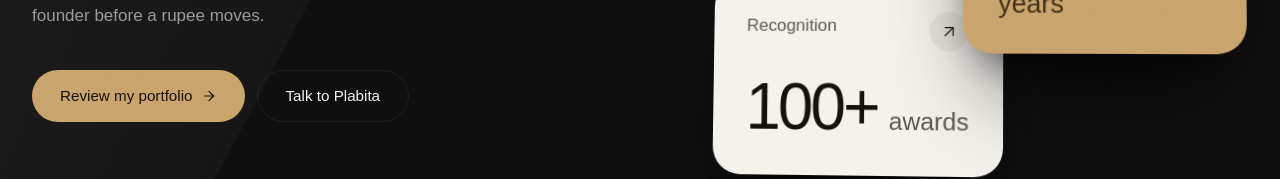
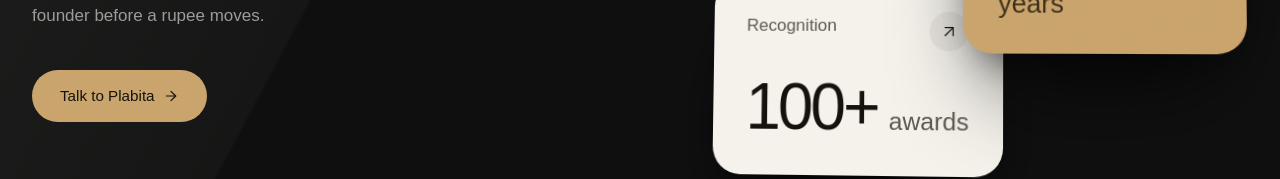
Before and after one commit to priyadarshiakshat94-art/akshfinserv, a Next.js app: page / in a window 1280 px wide. Shown: the part 507-686 px from the top of the page. Built offline with nearby package versions, Linux system fonts and the light colour scheme; no server answers; a web font is replaced by a local one.

Commit message:
Hero button: Talk to Plabita
Co-Authored-By: Claude Opus 5.5 <noreply@anthropic.com>

```diff
--- a/components/home/hero.tsx
+++ b/components/home/hero.tsx
@@ -51,17 +51,11 @@ export function Hero() {
 
           <div className="mt-10 flex flex-wrap items-center gap-3">
             <Link
-              href="/#review-portfolio"
+              href="/#book-call"
               className="group inline-flex h-13 items-center gap-2 rounded-pill bg-gold px-7 text-[0.95rem] font-medium text-ink-dark transition-colors duration-200 hover:bg-gold-hover focus-visible:outline-2 focus-visible:outline-offset-4 focus-visible:outline-gold"
             >
-              Review my portfolio
+              Talk to Plabita
               <ArrowRight className="size-4 transition-transform duration-200 group-hover:translate-x-0.5" strokeWidth={1.75} />
-            </Link>
-            <Link
-              href="/#book-call"
-              className="inline-flex h-13 items-center rounded-pill border border-line px-7 text-[0.95rem] font-medium text-ink transition-colors duration-200 hover:border-line-hover hover:bg-elevated focus-visible:outline-2 focus-visible:outline-offset-4 focus-visible:outline-gold"
-            >
-              Talk to Plabita
             </Link>
           </div>
         </div>
```
